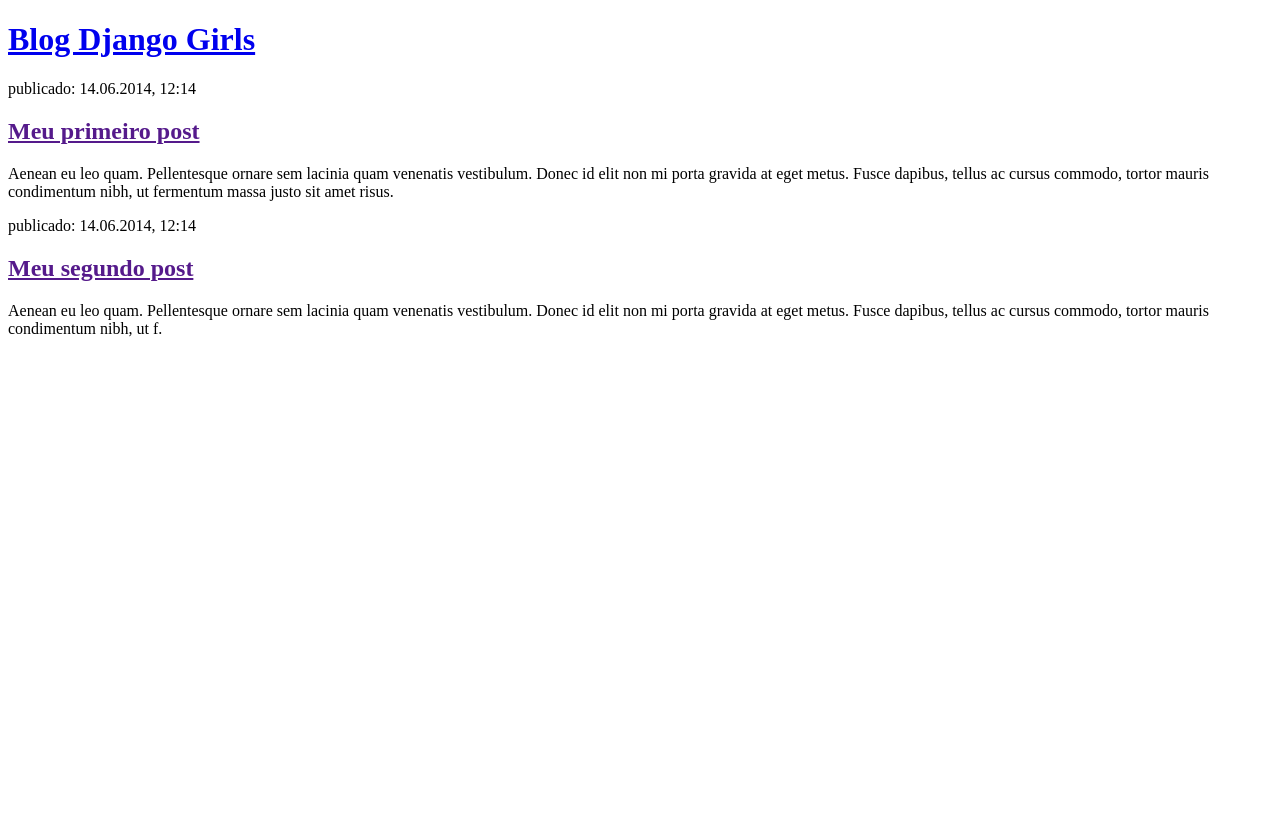
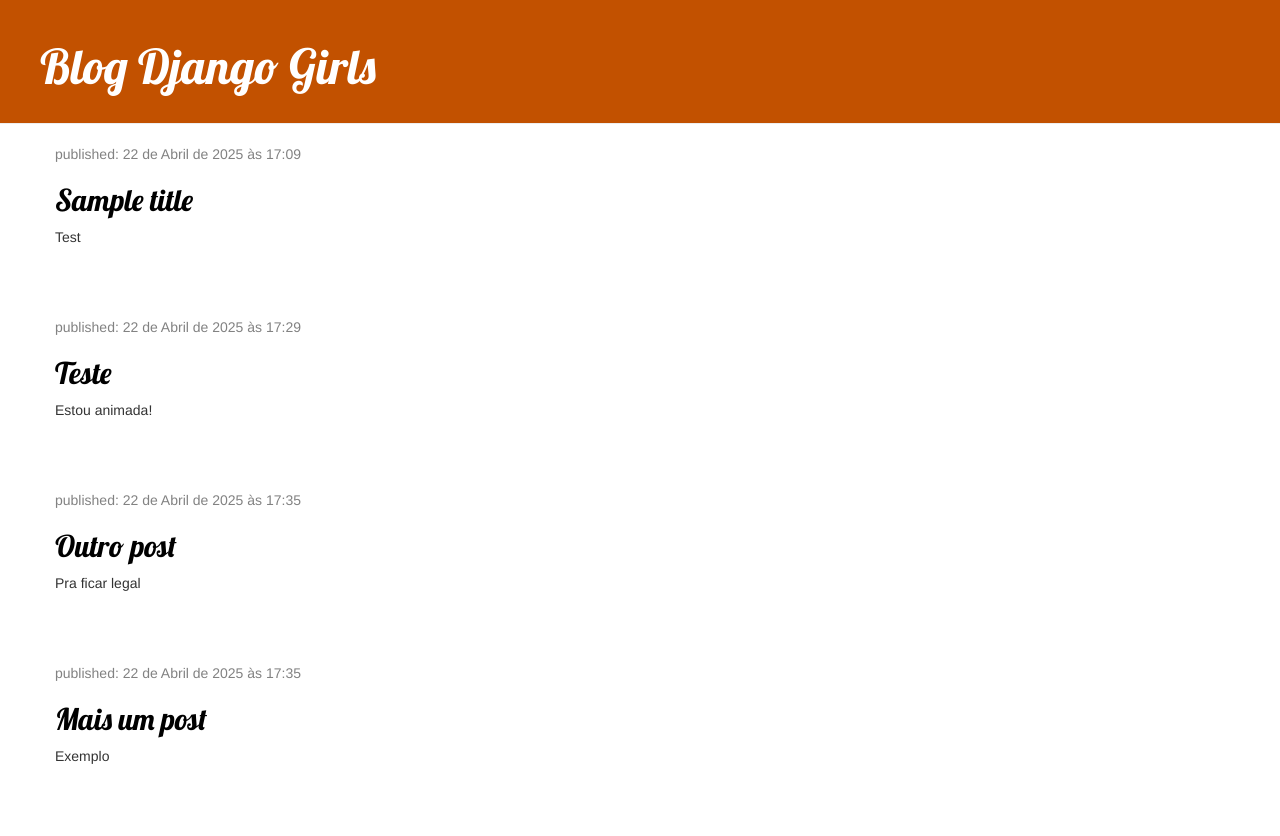
Before and after one commit to janainasilveira/dgdevpro, a Django app: page / in a window 1280 px wide. Before the commit the page ends 337 px from the top, so only its background shows below. Run offline with Django 5.2, Linux system fonts and the light colour scheme; data comes from the database, SQL or seed files in the repository; both versions use the stored data as it was after the commit; some libraries are stand-ins or nearby versions.

Commit message:
css, html...

```diff
--- /dev/null
+++ b/blog/static/css/blog.css
@@ -0,0 +1,51 @@
+* {
+    margin: 0;
+    padding: 0;
+}
+
+.page-header {
+    background-color: #C25100;
+    margin-top: 0;
+    padding: 20px 20px 20px 40px;
+}
+
+.page-header h1, .page-header h1 a, .page-header h1 a:visited, .page-header h1 a:active {
+    color: #ffffff;
+    font-size: 36pt;
+    text-decoration: none;
+}
+
+.content {
+    margin-left: 40px;
+}
+
+h1, h2, h3, h4 {
+    font-family: 'Lobster', cursive;
+}
+
+.date {
+    color: #828282;
+}
+
+.save {
+    float: right;
+}
+
+.post-form textarea, .post-form input {
+    width: 100%;
+}
+
+.top-menu, .top-menu:hover, .top-menu:visited {
+    color: #ffffff;
+    float: right;
+    font-size: 26pt;
+    margin-right: 20px;
+}
+
+.post {
+    margin-bottom: 70px;
+}
+
+.post h2 a, .post h2 a:visited {
+    color: #000000;
+}
--- a/blog/templates/blog/post_list.html
+++ b/blog/templates/blog/post_list.html
@@ -1,16 +1,39 @@
 <!DOCTYPE html>
+
+{% load static %}
 <html lang="pt-br">
     <head>
         <meta charset="UTF-8">
         <meta name="viewport" content="width=device-width, initial-scale=1.0">
         <title>Blog Django Girls</title>
+        <link rel="stylesheet" href="//maxcdn.bootstrapcdn.com/bootstrap/3.2.0/css/bootstrap.min.css">
+        <link rel="stylesheet" href="//maxcdn.bootstrapcdn.com/bootstrap/3.2.0/css/bootstrap-theme.min.css">
+        <link rel="stylesheet" href="{% static 'css/blog.css' %}">
+        <link href="//fonts.googleapis.com/css?family=Lobster&subset=latin,latin-ext" rel="stylesheet" type="text/css">
     </head>
+
     <body>
-        <div>
+        <div class="page-header">
             <h1><a href="/">Blog Django Girls</a></h1>
         </div>
 
-        <div>
+        <div class="content container">
+            <div class="row">
+                <div class="col-md-8">
+                    {% for post in posts %}
+                        <div class="post">
+                            <div class="date">
+                                <p>published: {{ post.published_date }}</p>
+                            </div>
+                            <h2><a href="">{{ post.title }}</a></h2>
+                            <p>{{ post.text|linebreaksbr }}</p>
+                        </div>
+                    {% endfor %}
+                </div>
+            </div>
+        </div>
+
+        <!--<div>
             <p>publicado: 14.06.2014, 12:14</p>
             <h2><a href="">Meu primeiro post</a></h2>
             <p>Aenean eu leo quam. Pellentesque ornare sem lacinia quam venenatis vestibulum. Donec id elit non mi porta gravida at eget metus. Fusce dapibus, tellus ac cursus commodo, tortor mauris condimentum nibh, ut fermentum massa justo sit amet risus.</p>
@@ -20,6 +43,6 @@
             <p>publicado: 14.06.2014, 12:14</p>
             <h2><a href="">Meu segundo post</a></h2>
             <p>Aenean eu leo quam. Pellentesque ornare sem lacinia quam venenatis vestibulum. Donec id elit non mi porta gravida at eget metus. Fusce dapibus, tellus ac cursus commodo, tortor mauris condimentum nibh, ut f.</p>
-        </div>
+        </div>-->
     </body>
 </html>
--- a/blog/views.py
+++ b/blog/views.py
@@ -1,11 +1,16 @@
 from django.shortcuts import render
 from django.http import HttpResponse
+from .models import Post
+from django.utils import timezone
 
 # View é tudo aquilo que recebe uma request e retorna uma response
 # Create your views here.
 
 def post_list(request):
-    return render(request, 'blog/post_list.html', {})
+    # da tabela posts, filtra os objetos que tem a data de publicação maior do que o momeno de agora (timezone.now()), ordenado pela data de publicação.
+    posts = Post.objects.filter(published_date__lte=timezone.now()).order_by('published_date')
+
+    return render(request, 'blog/post_list.html', {"posts": posts})
 
 def portao(request):
     return render(request, 'blog/porta.html', {})
--- a/mysite/settings.py
+++ b/mysite/settings.py
@@ -121,6 +121,9 @@
 
 STATIC_URL = '/static/'
 STATIC_ROOT = BASE_DIR / 'static'
+STATICFILES_FINDERS = [
+    'django.contrib.staticfiles.finders.AppDirectoriesFinder',
+]
 
 # Default primary key field type
 # https://docs.djangoproject.com/en/5.1/ref/settings/#default-auto-field
```
Also changed, not shown: db.sqlite3.
